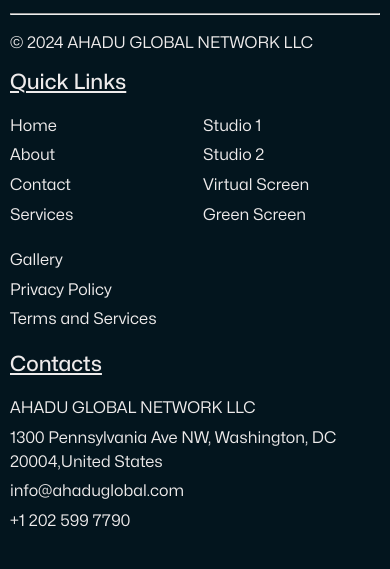
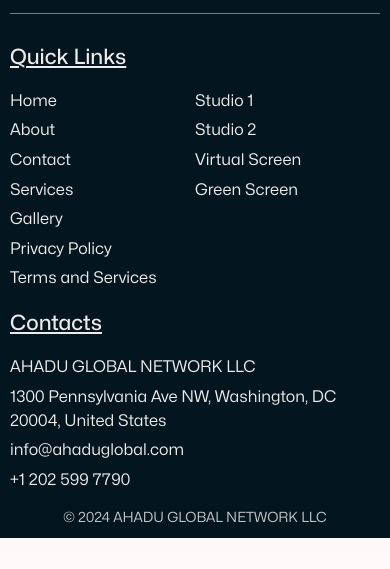
Before and after one commit to Hosea174/ahadu-global-network, an Astro site: page /services in a window 390 px wide. Shown: the part 4431-5000 px from the top of the page. After the commit the page ends 4969 px from the top, so only its background shows below. Built offline with nearby package versions, Linux system fonts and the light colour scheme; Astro itself is replaced by a stand-in of ours.

Commit message:
made footer fully responsive

```diff
--- a/src/components/Footer.astro
+++ b/src/components/Footer.astro
@@ -19,7 +19,6 @@
         <Icon name="instagram" width={28} height={28} />
       </div>
       <hr />
-      <p class="abt-company">© 2024 AHADU GLOBAL NETWORK LLC</p>
     </div>
     <div class="col-2">
       <h3 class="footer-heading">Quick Links</h3>
@@ -73,10 +72,11 @@
       <h3 class="footer-heading">Contacts</h3>
       <p class="contact-info">AHADU GLOBAL NETWORK LLC</p>
       <p class="contact-info">
-        1300 Pennsylvania Ave NW, Washington, DC 20004,United States
+        1300 Pennsylvania Ave NW, Washington, DC 20004, United States
       </p>
       <p class="contact-info">info@ahaduglobal.com</p>
       <p class="contact-info">+1 202 599 7790</p>
     </div>
   </div>
+  <p class="copy">© 2024 AHADU GLOBAL NETWORK LLC</p>
 </footer>
--- a/src/styles/components/_footer.scss
+++ b/src/styles/components/_footer.scss
@@ -2,13 +2,15 @@
 
 footer {
   background-color: $clr-neutral-800;
+  position: relative;
 
   .footer-wrapper {
     color: #EEEBEB;
     display: grid;
     grid-template-columns: .8fr 1fr 1fr;
     align-items: center;
-    padding-block: 30px;
+    padding-block: 30px 2.5rem;
+    gap: 1rem;
 
     .col-1 {
       max-width: 350px;
@@ -17,6 +19,7 @@
         display: flex;
         gap: .4rem;
         margin-block: 1rem;
+
         svg {
           background-image: linear-gradient(90deg, rgba(238, 250, 255, 0.82) 0%, rgba(255, 211, 211, 0.82) 100%);
           border-radius: 50%;
@@ -24,9 +27,15 @@
       }
 
       hr {
-        background-color: #ffffffaa;
+        background-color: #ffffff72;
         margin-block: 1rem;
+        border: none;
+        height: 1px;
       }
+    }
+
+    .col-2 {
+      white-space: nowrap;
     }
 
     .footer-links {
@@ -40,8 +49,29 @@
     }
   }
 
-  // media query for 1 column grid layout on mobile
-  @media (max-width: 768px) {
+  .copy {
+    margin-inline: auto;
+    position: absolute;
+    bottom: .5rem;
+    left: 50%;
+    transform: translateX(-50%);
+    color: $clr-neutral-100;
+    font-size: 14px;
+    opacity: .75;
+    white-space: nowrap;
+  }
+
+  @media screen and (max-width: 970px) {
+    .footer-wrapper {
+      grid-template-columns: 1fr 1fr;
+
+      .col-3 {
+        // grid-column: 2/2;
+      }
+    }
+  }
+
+  @media screen and (max-width: 768px) {
     .footer-wrapper {
       grid-template-columns: 1fr;
       gap: 1rem;
@@ -53,7 +83,7 @@
       .footer-links {
         display: grid;
         grid-template-columns: 1fr 1fr;
-        gap: 1rem;
+        gap: 0;
       }
     }
   }
```
